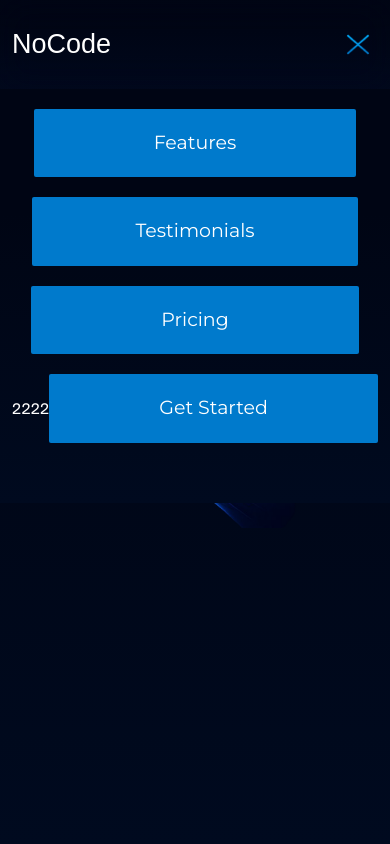
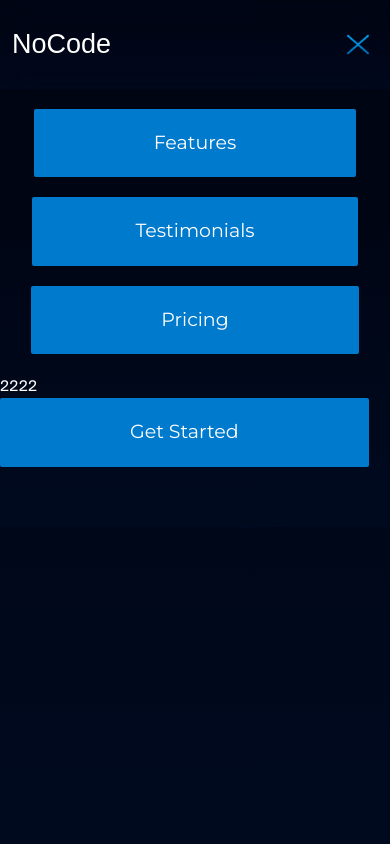
Before and after one commit to megha-gif/nocode-landing-page, a Next.js app: page / in a window 390 px wide. Both pictures are taken after a click on the button 358 px from the left and 44 px from the top of the page. Shown: the top 844 px of the page. Built offline with nearby package versions, Linux system fonts and the light colour scheme; a web font is replaced by a local one.

Commit message:
Finally added favicon

```diff
--- a/src/components/Navbar.tsx
+++ b/src/components/Navbar.tsx
@@ -84,7 +84,7 @@ const Navbar = () => {
               2222
               <button
                 onClick={closeMenu}
-                className="text-[19px] text-white p-5 px-[110px] bg-[#007ACC] rounded-[2px] hover:scale-105 font-montserrat"
+                className="text-[19px] text-white p-5 px-[130px] bg-[#007ACC] rounded-[2px] hover:scale-105 font-montserrat"
               >
                 Get Started
               </button>
```
